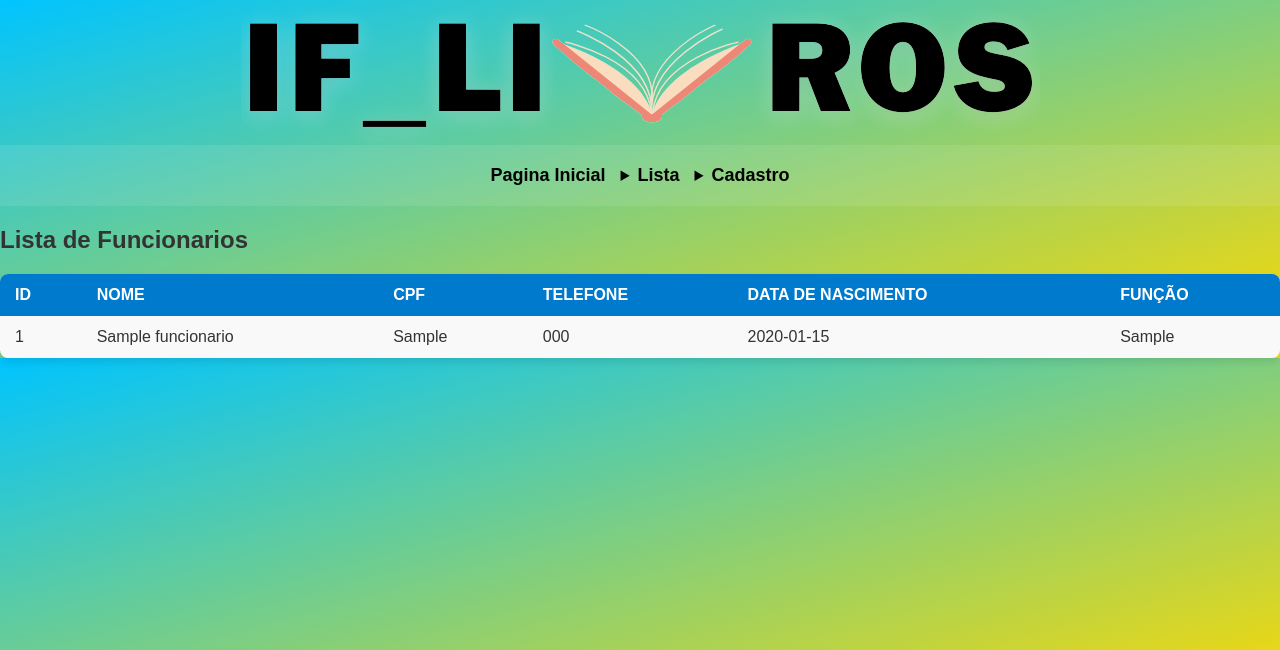
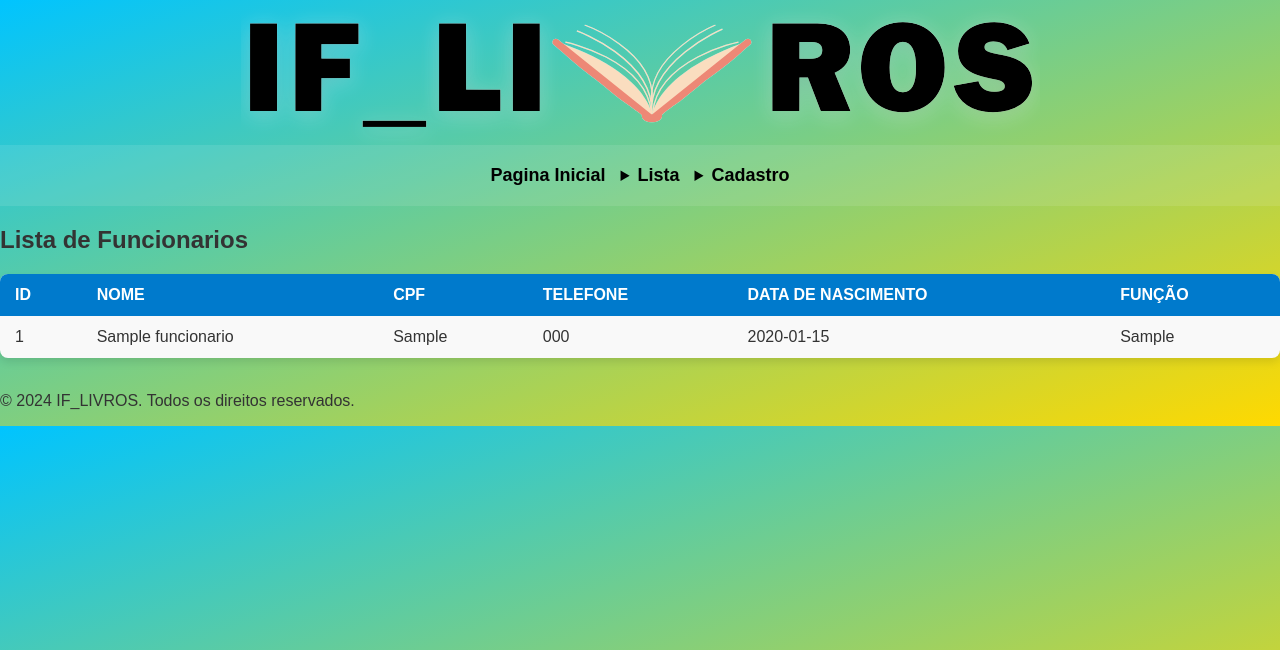
Before and after one commit to Kingnike1/iflivros, a PHP site: page /listafuncionario.php in a window 1280 px wide. Shown: the top 650 px of the page. Run offline with PHP 8.4, Linux system fonts and the light colour scheme; tables that the repository leaves empty hold one stand-in row (values such as "Sample post"); data that the repository does not hold is empty.

Commit message:
listafuncionario.php

```diff
--- a/listafuncionario.php
+++ b/listafuncionario.php
@@ -9,6 +9,7 @@
 
 
 </head>
+
 <body>
 <img src="logo.png" alt="logo do site" id="logo">
 
@@ -78,7 +79,10 @@
             echo "</tr>";
         }
     ?>
-</table>
+</table><br>
+
+<footer>
+        <p>&copy; 2024 IF_LIVROS. Todos os direitos reservados.</p>
+    </footer>
 </body>
 </html>
-</table>
```
